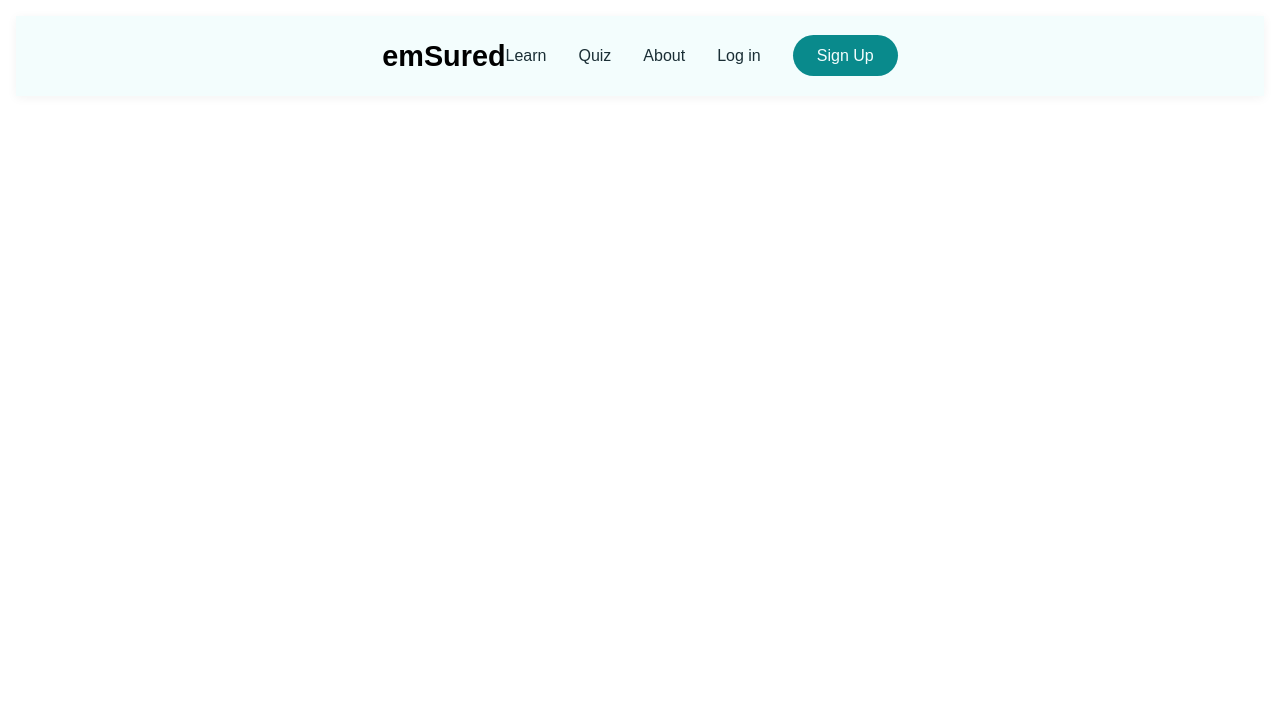
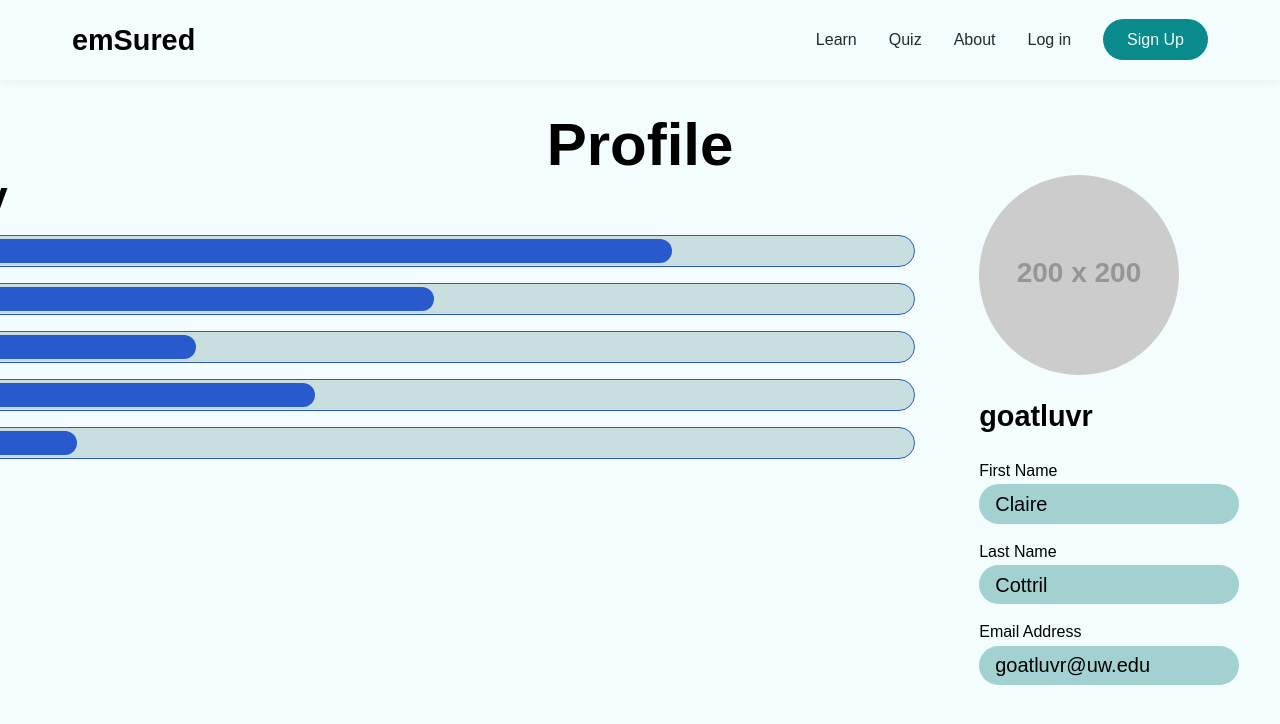
Before and after one commit to UW-INFO442-SP25/emSure-CTRLFreaks, a React (Vite) app in the folder emSure/: page /profile in a window 1280 px wide. Shown: the top 724 px of the page. Built offline with nearby package versions, Linux system fonts and the light colour scheme; a web font is replaced by a local one.

Commit message:
readme and profile page template

```diff
--- a/emSure/src/App.jsx
+++ b/emSure/src/App.jsx
@@ -7,6 +7,7 @@ import Navbar from './components/navBar';
 import QuizPage from './pages/QuizPage';
 import LoginPage from './pages/LoginPage';
 import SignupPage from './pages/SignupPage';
+import ProfilePage from'./pages/ProfilePage';
 
 const App = () =>
 {
@@ -24,6 +25,7 @@ const App = () =>
                 <Route path="/quiz" element={ <QuizPage /> } />
                 <Route path="/login" element={<LoginPage />} />
                 <Route path="/signup" element={<SignupPage />} />
+                <Route path="/profile" element={<ProfilePage />} />
 
             </Routes>
 
--- /dev/null
+++ b/emSure/src/components/masteryBar.jsx
@@ -0,0 +1,15 @@
+import React from 'react';
+
+export const MasteryBar = ({ value = 0 }) => {
+
+  return (
+    <div className="mastery-bar-outer">
+      <div
+        className="mastery-bar-inner"
+        style={{ width: `${value * 100}%` }}
+      />
+    </div>
+  );
+};
+
+export default MasteryBar;
--- a/emSure/src/index.css
+++ b/emSure/src/index.css
@@ -403,7 +403,7 @@ p {
 
 /* NAVBAR STYLING */
 .navbar {
-    position: sticky;
+    position: fixed;
     top: 0;
     left: 0;
     width: 100%;
@@ -758,42 +758,9 @@ p {
 /* Sign up page - ENDING */
 
 /* ABOUT US PAGE - BEGINNING */
-* {
-    margin: 0;
-    padding: 0;
-    box-sizing: border-box;
-  }
-
-  body {
-    font-family: Arial, sans-serif;
-    background-color: white;
-    color: #000;
-    padding: 16px;
-  }
-
-  header {
-    display: flex;
-    justify-content: space-between;
-    align-items: center;
-    background-color: #f2f2f2;
-    padding: 20px 40px;
-  }
-
 .logo {
   font-size: 28px;
   font-weight: bold;
-  }
-
-  nav {
-    display: flex;
-    align-items: center;
-    gap: 25px;
-  }
-
-  nav a {
-    text-decoration: none;
-    color: black;
-    font-size: 16px;
 }
 
 .signup {
@@ -803,10 +770,6 @@ p {
   border-radius: 20px;
   font-size: 16px;
   cursor: pointer;
-  }
-
-  main {
-    padding: 60px 80px;
 }
 
 .mission {
@@ -875,4 +838,114 @@ p {
 .member p {
   font-size: 14px;
 }
+
  /* ABOUT US PAGE - ENDING */
+
+ /* PROFILE PAGE - BEGINNING */
+.profile-bg-container {
+  height: 100vh;
+  width: 100vw;
+  background-color: #F3FDFD;
+  display: flex;
+  flex-direction: column;
+  justify-content: center;
+  align-items: center;
+  overflow: hidden;
+  position: relative;
+}
+.profile-container {
+  display: flex;
+  flex-direction: row;
+  justify-content: center;
+  flex-wrap: nowrap;
+  gap: 4rem;
+  align-items: flex-start;
+}
+
+.topic-mastery {
+  display: flex;
+  flex-direction: column;
+  flex: 0 0 60%;
+}
+
+.profile-info {
+  display: flex;
+  flex-direction: column;
+  flex: 0 0 40%;
+}
+
+.avatar-wrapper {
+  position: relative;
+}
+.avatar {
+  width: 200px;
+  height: 200px;
+  object-fit: cover;
+  border-radius: 50%;
+}
+.badge {
+  position: absolute;
+  bottom: 10px;
+  right: -10px;
+  width: 36px;
+  height: 36px;
+  border-radius: 50%;
+  background: #00b5ff;
+  color: #fff;
+  display: grid;
+  place-items: center;
+  font-weight: 600;
+  border: 4px solid #fff;    /* crisp edge */
+}
+
+.username {
+  margin: 1.5rem 0 2rem;
+  font-size: 1.8rem;
+  font-weight: 700;
+}
+
+/* list of personal fields */
+.details {
+  list-style: none;
+  padding: 0;
+  margin: 0;
+  width: 100%;
+  max-width: 260px;
+}
+.details li + li {
+  margin-top: 1.25rem;
+}
+.details label {
+  display: block;
+  margin-bottom: 0.35rem;
+  font-weight: 500;
+}
+.pill {
+  background: #a3d1d1;
+  padding: 0.6rem 1rem;
+  border-radius: 9999px;
+  font-weight: 500;
+  text-align: left;
+}
+
+.mastery-bar-outer {
+  display: flex;
+  width: 1200px;
+  height: 32px;
+  padding: 0 4px;
+  flex-direction: column;
+  justify-content: center;
+  align-items: flex-start;
+  gap: 10px;
+
+  border-radius: 1000px;
+  border: 1px solid var(--Secondary-Blue, #2859CD);
+  background: #C9DFDF;
+}
+
+.mastery-bar-inner {
+  height: 24px;
+  flex-shrink: 0;
+  border-radius: 1000px;
+  background: var(--secondary-color);
+}
--- /dev/null
+++ b/emSure/src/pages/ProfilePage.jsx
@@ -0,0 +1,68 @@
+import React from 'react';
+import { MasteryBar } from '../components/MasteryBar.jsx';
+
+export default function ProfilePage() {
+  const mastery = [ // currently hard coded
+    { label: 'Health Insurance Basics', value: 0.8 },
+    { label: 'Choosing and Using a Health Plan', value: 0.6 },
+    { label: 'Costs and Payments', value: 0.4 },
+    { label: 'Costs and Payments', value: 0.5 },
+    { label: 'Costs and Payments', value: 0.3 },
+  ];
+
+  const user = {
+    avatar: 'https://placehold.co/200',
+    username: 'goatluvr',
+    first: 'Claire',
+    last: 'Cottril',
+    email: 'goatluvr@uw.edu',
+  };
+
+  return (
+    <div className="profile-bg-container">
+      <h1>Profile</h1>
+
+      <div className="profile-container">
+        <section className="topic-mastery">
+          <h2>Topic Mastery</h2>
+
+          {mastery.map((item, i) => (
+            <div key={i} className="mastery-row">
+              <span className="topic-label">{item.label}</span>
+
+              <MasteryBar value={item.value} />
+            </div>
+          ))}
+
+        </section>
+
+        <div className="profile-info">
+          <div className="avatar-wrapper">
+            <img src={user.avatar} alt="avatar" className="avatar" />
+          </div>
+
+          <h2 className="username">{user.username}</h2>
+
+          <ul className="details">
+            <li>
+              <label>First Name</label>
+              <p className="pill">{user.first}</p>
+            </li>
+            <li>
+              <label>Last Name</label>
+              <p className="pill">{user.last}</p>
+            </li>
+            <li>
+              <label>Email Address</label>
+              <p className="pill">{user.email}</p>
+            </li>
+          </ul>
+        </div>
+
+      </div>
+
+    </div>
+
+  );
+
+}
```
Also changed, not shown: emSure/src/static-pages/AboutPage.html (+11 -16 lines), 1 other file (tests, documents, lock files or other folders). Lines whose indentation alone changed are shown as unchanged.
